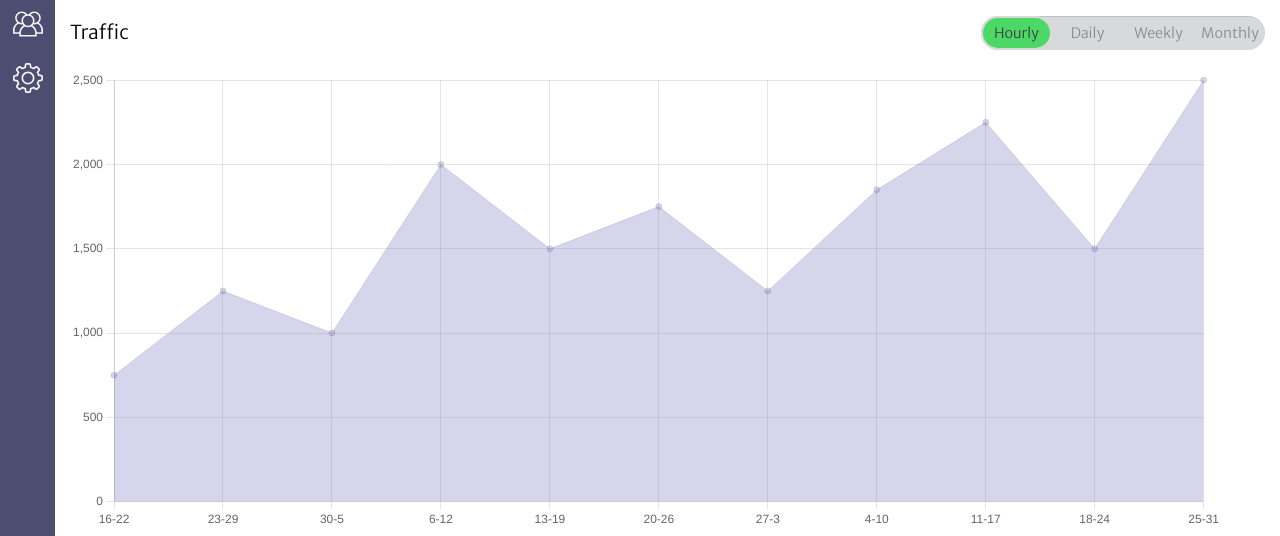
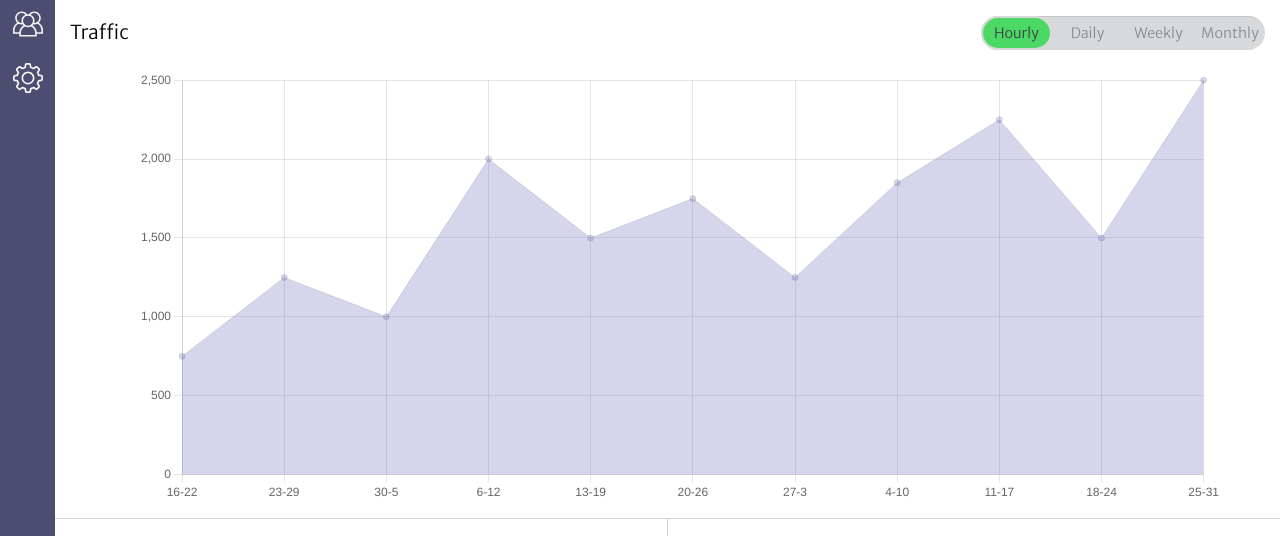
Before and after one commit to bnielsencodes/webapp-dashboard, a plain HTML site: page index.html in a window 1280 px wide. Shown: the part 187-723 px from the top of the page. Drawn offline with nearby package versions, Linux system fonts and the light colour scheme; files that its build step writes are made by us from their sources; a web font is replaced by a local one.

Commit message:
Update styles.css

```diff
--- a/css/styles.css
+++ b/css/styles.css
@@ -19,8 +19,14 @@
 
 .widget-container-full,
 .widget-container-half {
-  width: 95vw;
+  width: 90vw;
 }
+
+/* #traffic-chart,
+#daily-chart,
+#mobile-chart {
+  width: 100%;
+} */
 
 .traffic-section,
 .daily-traffic-section,
@@ -227,7 +233,10 @@ fieldset {
   font-size: 0.89rem;
 }
 
-#traffic
+#traffic-chart {
+  margin-left: 1.5rem;
+}
+
 /* ------------ SOCIAL STATS SECTION STYLES ------------ */
 
 .social-container {
@@ -525,6 +534,10 @@ fieldset {
     justify-content: space-between;
   }
 
+  #traffic-chart {
+    margin-left: 2.5rem;
+  }
+
   #monthly-label {
     padding-right: 50px;
   }
@@ -627,6 +640,10 @@ fieldset {
     font-size: 0.85rem;
   }
 
+  #traffic-chart {
+    margin-left: 4.25rem;
+  }
+
   .social-container {
     width: 32%;
   }
```
